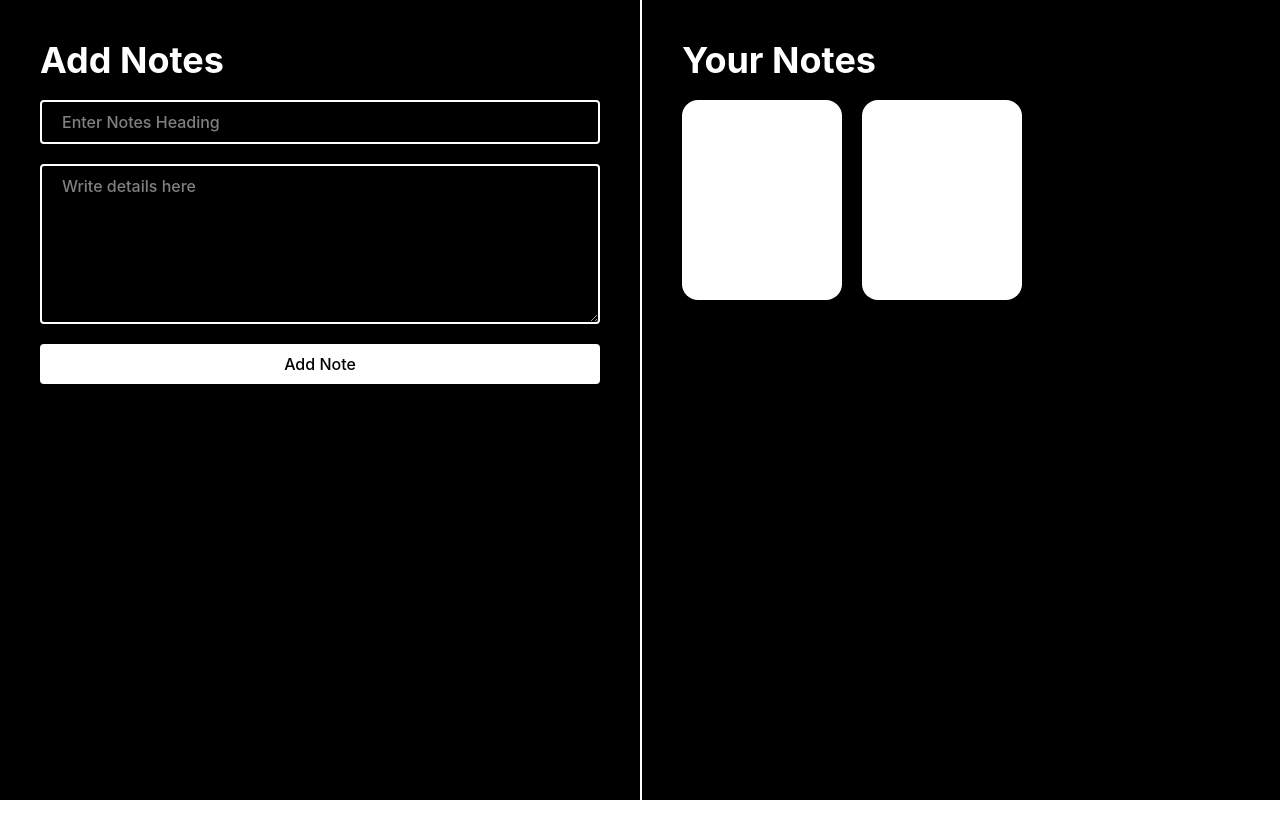
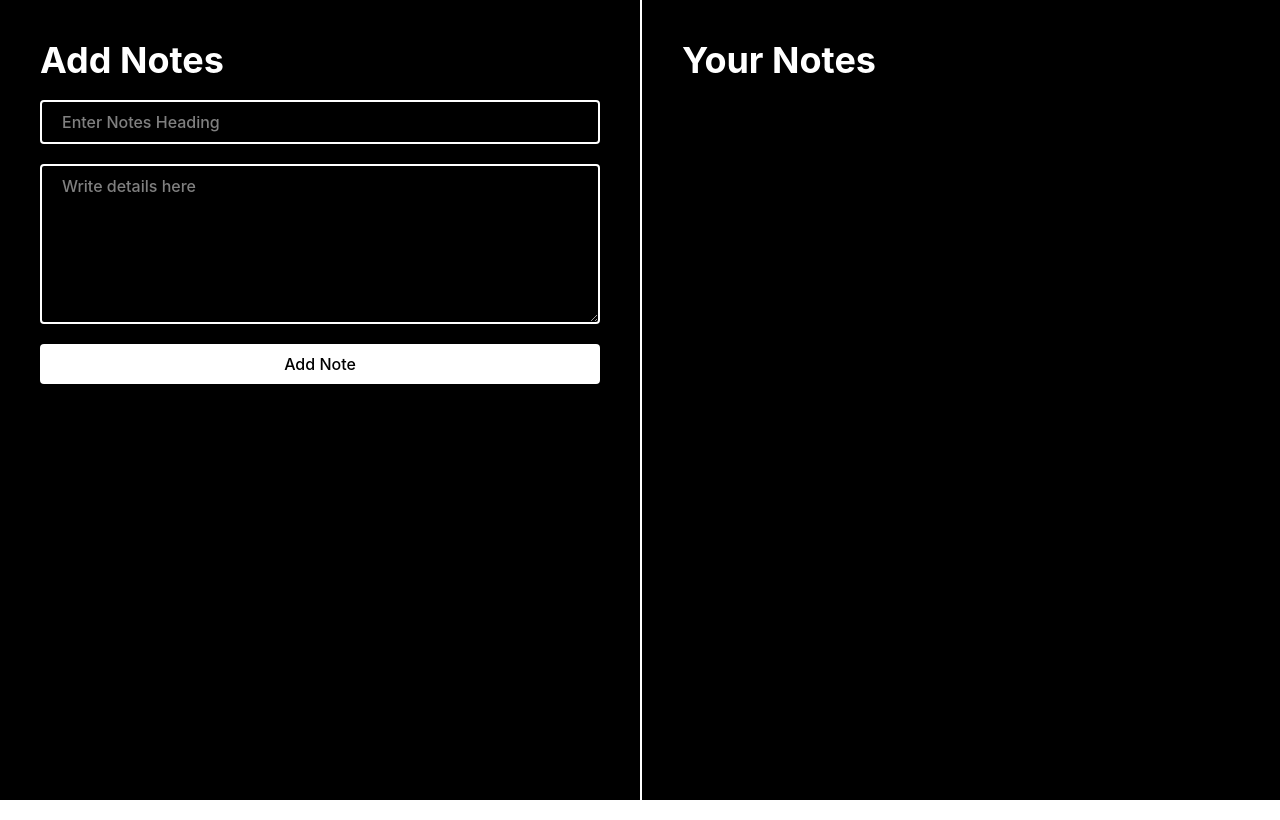
Before and after one commit to AbhijitLaha/React-learning, a React (Vite) app in the folder 13-notes-app/: page / in a window 1280 px wide. Built offline with nearby package versions, Linux system fonts and the light colour scheme.

Commit message:
feat: add lucide-react for icons and update task display in notes app

```diff
--- a/13-notes-app/package.json
+++ b/13-notes-app/package.json
@@ -11,6 +11,7 @@
   },
   "dependencies": {
     "@tailwindcss/vite": "^4.3.3",
+    "lucide-react": "^1.48.0",
     "react": "^19.2.7",
     "react-dom": "^19.2.7",
     "tailwindcss": "^4.3.3"
--- a/13-notes-app/src/App.jsx
+++ b/13-notes-app/src/App.jsx
@@ -1,4 +1,5 @@
 import React, { useState } from "react";
+import { X } from "lucide-react";
 
 const App = () => {
   const [title, setTitle] = useState("");
@@ -14,8 +15,7 @@
     copyTask.push({title, details})
 
     setTask(copyTask)
-    console.log(copyTask);
-
+    console.log(task);
 
 
     setTitle("");
@@ -62,9 +62,15 @@
       <div className=" lg:w-1/2 lg:border-l-2 p-10">
         <h1 className="text-4xl font-bold">Your Notes</h1>
 
-        <div className="flex flex-wrap gap-5 mt-5 h-full overflow-auto">
-          <div className="h-50 w-40 rounded-2xl bg-white"></div>
-          <div className="h-50 w-40 rounded-2xl bg-white"></div>
+        <div className="flex flex-wrap items-start content-start justify-start gap-5 mt-5 h-full overflow-auto">
+          {task.map(function(elem,idx){
+
+            return <div  key={idx} className=" relative h-50 w-40 bg-cover rounded-2xl text-black py-8 px-6 bg-[url('https://static.vecteezy.com/system/resources/thumbnails/010/793/873/small/a-lined-note-paper-covered-with-transparent-tape-on-a-yellow-background-with-a-white-checkered-pattern-free-png.png')]">
+              <h2><X /></h2>
+              <h3 className="leading-tight text-xl font-bold"> {elem.title}</h3>
+              <p className="mt-4 leading-tight font-medium text-gray-500">{elem.details}</p>
+            </div>
+          })}
         </div>
       </div>
     </div>
```
Also changed, not shown: 1 other file (tests, documents, lock files or other folders).
